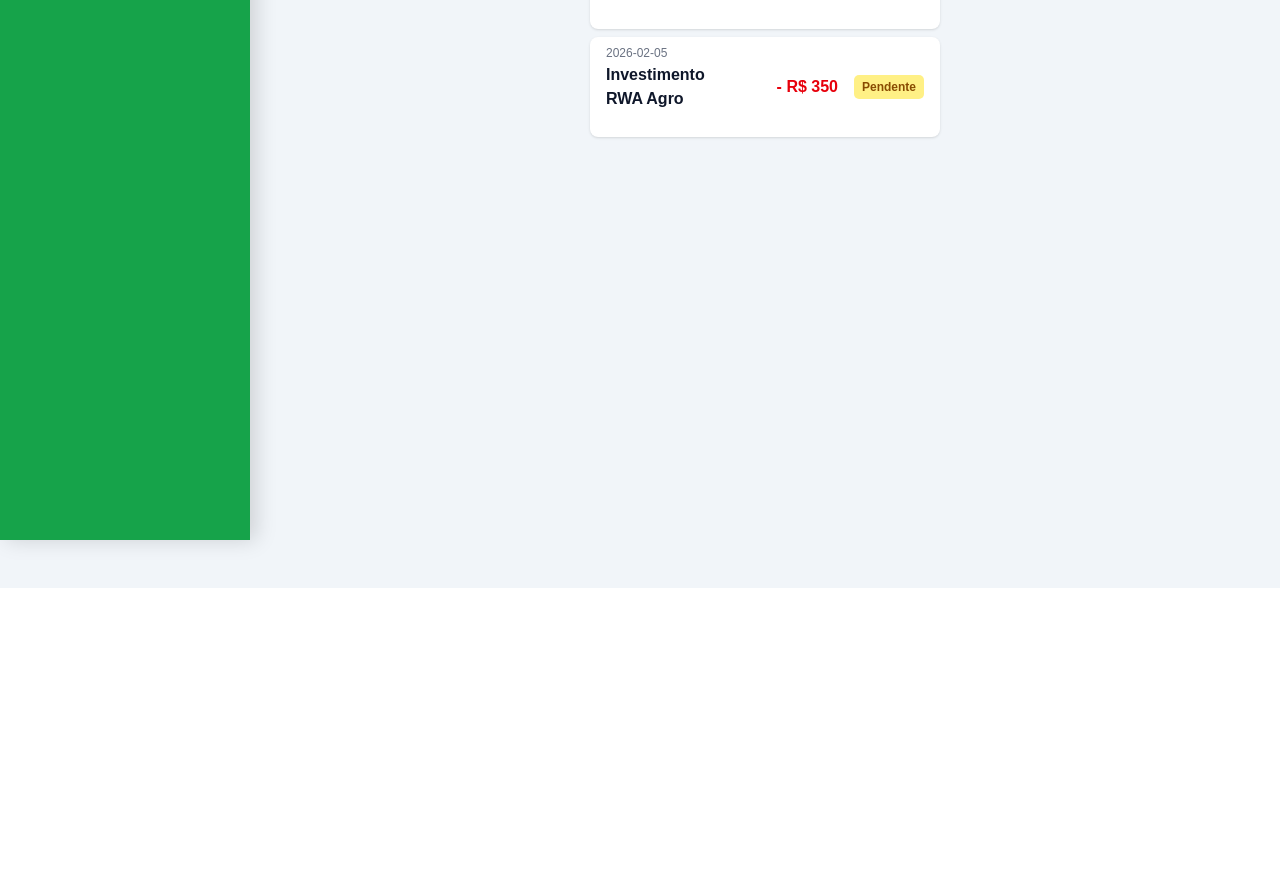
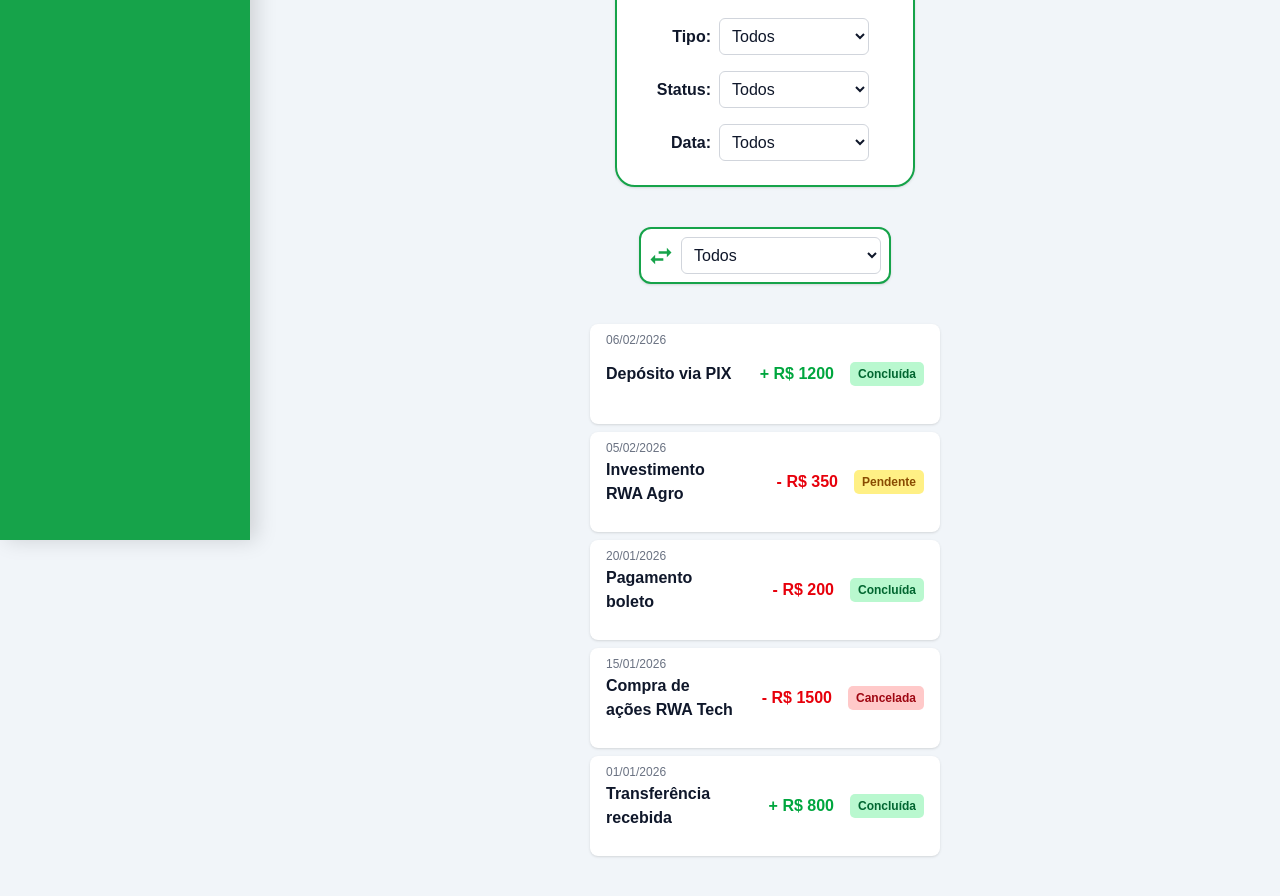
Before and after one commit to LuisOtavioPessoa/DesafioFrontEndFeeAgro, a Next.js app in the folder frontend/: page /transacoes in a window 1280 px wide. Shown: the part 260-1156 px from the top of the page. Before the commit the page ends 848 px from the top, so only its background shows below. Built offline with nearby package versions, Linux system fonts and the light colour scheme.

Commit message:
feat: Adicionar ordenação pela data + Melhorar estilo do Filtro + Mensagem resumo da página

```diff
--- a/frontend/src/app/(dashboard)/transacoes/page.tsx
+++ b/frontend/src/app/(dashboard)/transacoes/page.tsx
@@ -3,13 +3,15 @@
 import { useState } from "react";
 import { transacao, Transaction } from "@/app/core/data/transacao";
 import ModalTransacao from "@/app/components/transacoes/ModalTransacao";
+import { IoIosAlert , IoMdSwap } from "react-icons/io";
+
 
 export default function Transacoes() {
 
 const [filterType, setFilterType] = useState("Todos");
 const [filterStatus, setFilterStatus] = useState("Todos");
-const [filterPeriod, setFilterPeriod] = useState("Últimos 7 dias");
-
+const [filterPeriod, setFilterPeriod] = useState("Todos");
+const [sortAmount, setSortAmount] = useState("Todos");
 const [selectedTransaction, setSelectedTransaction] = useState<Transaction | null>(null);
 const [openModalTransacao, setopenModalTransacao] = useState(false);
 
@@ -17,7 +19,36 @@ const filteredTransactions = transacao.filter(tx => {
     const typeMatch = filterType === "Todos" || tx.type === filterType;
     const statusMatch = filterStatus === "Todos" || tx.status === filterStatus;
 
-    return typeMatch && statusMatch;
+    let periodMatch = true;
+    if (filterPeriod !== "Todos"){
+        const today = new Date();
+        const dateParts = tx.date.split("/");
+        const date = new Date(
+            parseInt(dateParts[2]),
+            parseInt(dateParts[1]) - 1,
+            parseInt(dateParts[0])
+        );
+
+    if(filterPeriod === "Últimos 7 dias"){
+        const sevenDaysAgo = new Date();
+        sevenDaysAgo.setDate(today.getDate() - 7);
+        periodMatch = date >= sevenDaysAgo && date <= today;
+    }
+
+    if(filterPeriod === "Últimos 30 dias"){
+        const thirtyDaysAgo = new Date();
+        thirtyDaysAgo.setDate(today.getDate() - 30);
+        periodMatch = date >= thirtyDaysAgo && date <= today;
+    }
+}
+
+    return typeMatch && statusMatch && periodMatch;
+});
+
+const sortedTransactions = [...filteredTransactions].sort((a,b) => {
+    if (sortAmount === "Maior para menor") return b.amount - a.amount;
+    if (sortAmount === "Menor para maior") return a.amount - b.amount;
+    return 0;
 });
 
 function handleOpenModal(tx: Transaction){
@@ -38,41 +69,76 @@ function handleCloseModal(){
           Transações
         </h1>
 
-        <div className="flex flex-wrap gap-4 mb-4">
+        <div className="flex items-center gap-3 w-full max-w-xl bg-white border-2 border-primary-1 rounded-xl p-2 shadow-sm">
+            <div className="flex items-center justify-center w-10 h-10 rounded-full ">
+                <IoIosAlert className="text-primary-1 text-[24px]" />
+            </div>
+
+            <p className="text-primary-4 text-sm md:text-base leading-snug">
+                Aqui você acompanha suas transações e investimentos em ativos reais (RWA), com status e detalhes de cada operação.
+            </p>
+        </div>
+
+        <div className="flex flex-col gap-4 mb-4 rounded-[20px]  bg-white min-h-[100px] min-w-[300px] p-6 border-2 border-primary-1 shadow-sm">
+
+            <h1 className="flex items-center justify-center text-[20px] md:text-[24px] font-bold text-primary-4 ">Filtrar por:</h1>
+
+            <div className="flex flex-row items-center gap-2">
+            <p className="w-[70px] text-right items-center font-semibold text-primary-4 text-[16px]">Tipo:</p>
             <select
                 value={filterType}
                 onChange={(e) => setFilterType(e.target.value)}
-                className="p-2 rounded-md border border-gray-300 bg-white text-primary-4"
+                className="p-2 rounded-md border border-gray-300 bg-white text-primary-4 w-[150px] md:w-[150px]"
             >
                 <option>Todos</option>
                 <option>IN</option>
                 <option>OUT</option>
             </select>
+            </div>
 
+            <div className="flex flex-row items-center gap-2">
+            <p className="w-[70px] text-right items-center font-semibold text-primary-4 text-[16px]">Status:</p>
             <select
                 value={filterStatus}
                 onChange={(e) => setFilterStatus(e.target.value)}
-                className="p-2 rounded-md border border-gray-300 bg-white text-primary-4"
+                className="p-2 rounded-md border border-gray-300 bg-white text-primary-4 w-[150px] md:w-[150px]"
             >
                 <option>Todos</option>
                 <option>Concluída</option>
                 <option>Pendente</option>
                 <option>Cancelada</option>
             </select>
+            </div>
 
+            <div className="flex flex-row items-center gap-2">
+            <p className="w-[70px] text-right items-center font-semibold text-primary-4 text-[16px]">Data:</p>
             <select
                 value={filterPeriod}
                 onChange={(e) => setFilterPeriod(e.target.value)}
-                className="p-2 rounded-md border border-gray-300 bg-white text-primary-4"
+                className="p-2 rounded-md border border-gray-300 bg-white text-primary-4 w-[150px] md:w-[150px]"
             >
                 <option>Todos</option>
-                <option>Útimos 7 dias</option>
-                <option>Útimos 30 dias</option>
+                <option>Últimos 7 dias</option>
+                <option>Últimos 30 dias</option>
             </select>
+            </div>
+        </div>
+
+        <div className="flex items-center gap-2 min-w-[250px] max-w-xl bg-white border-2 border-primary-1 rounded-xl p-2 shadow-sm mb-4">
+          <IoMdSwap className="text-primary-1 text-[24px]" />
+          <select
+            value={sortAmount}
+            onChange={(e) => setSortAmount(e.target.value)}
+            className="p-2 rounded-md border border-gray-300 bg-white text-primary-4 w-[200px]"
+          >
+            <option>Todos</option>
+            <option>Maior para menor</option>
+            <option>Menor para maior</option>
+          </select>
         </div>
 
         <div className="flex flex-col gap-2">
-            {filteredTransactions.map(tx => (
+            {sortedTransactions.map(tx => (
                 <div
                     key={tx.id}
                     className="relative flex items-center min-w-[350px] min-h-[100px] justify-between p-4  bg-white rounded-lg shadow hover:shadow-md transition gap-3"
--- a/frontend/src/app/core/data/transacao.ts
+++ b/frontend/src/app/core/data/transacao.ts
@@ -10,7 +10,7 @@ export type Transaction = {
 
 export const transacao: Transaction[] = [
   { id: "T001",
-    date: "2026-02-06",
+    date: "06/02/2026",
     description: "Depósito via PIX",
     type: "IN",
     amount: 1200,
@@ -18,10 +18,37 @@ export const transacao: Transaction[] = [
 },
 
   { id: "T002",
-    date: "2026-02-05",
+    date: "05/02/2026",
     description: "Investimento RWA Agro",
     type: "OUT",
     amount: 350,
     status: "Pendente"
+},
+
+  {
+    id: "T003",
+    date: "20/01/2026",
+    description: "Pagamento boleto",
+    type: "OUT",
+    amount: 200,
+    status: "Concluída"
+},
+
+  {
+    id: "T004",
+    date: "15/01/2026",
+    description: "Compra de ações RWA Tech",
+    type: "OUT",
+    amount: 1500,
+    status: "Cancelada"
+},
+
+  {
+    id: "T005",
+    date: "01/01/2026",
+    description: "Transferência recebida",
+    type: "IN",
+    amount: 800,
+    status: "Concluída"
 }
 ];
```
